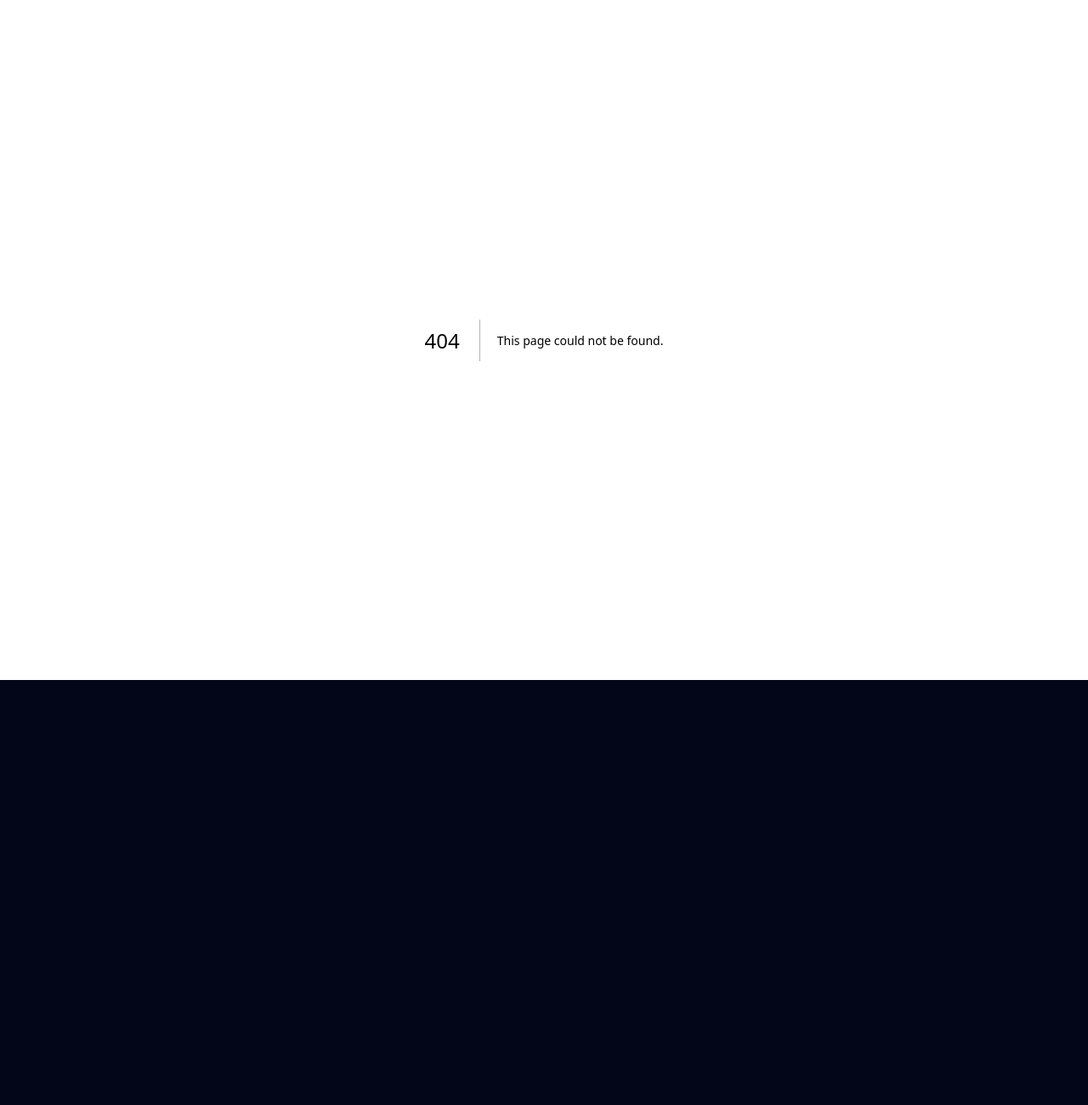
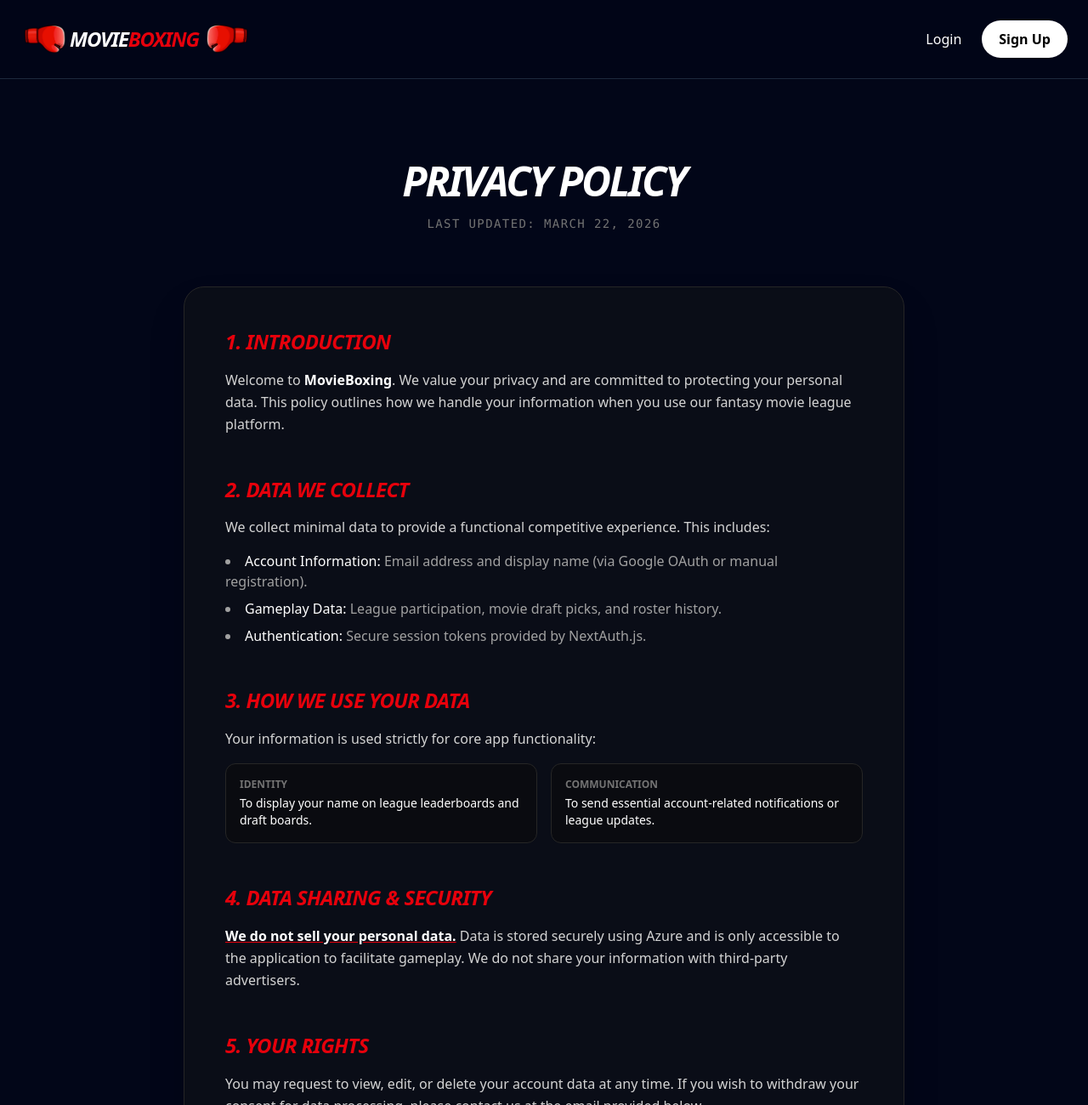
Before and after one commit to jgrantmoore/MovieBoxing, a Next.js app in the folder movie-boxing/: page /privacy in a window 1280 px wide. Before the commit this address had no page. Shown: the top 1300 px of the page at 85% size. Before the commit the page ends 800 px from the top, so only its background shows below. Built offline with nearby package versions, Linux system fonts and the light colour scheme; no server answers.

Commit message:
Added Privacy Policy

```diff
--- a/movie-boxing/app/components/Footer.tsx
+++ b/movie-boxing/app/components/Footer.tsx
@@ -1,9 +1,13 @@
+import Link from "next/link";
 
 
 const Footer: React.FC = () => {
     return (
         <footer className="py-10 text-center text-slate-600 text-sm">
-            &copy; {new Date().getFullYear()} Movie Boxing. All rights reserved.
+            <p>&copy; {new Date().getFullYear()} Movie Boxing. All rights reserved.</p>
+            <Link href="/privacy" className="ml-4 text-slate-600 hover:text-slate-300 transition-colors">
+                Privacy Policy
+            </Link>
         </footer>
     );
 };
--- a/movie-boxing/app/login/page.tsx
+++ b/movie-boxing/app/login/page.tsx
@@ -5,6 +5,8 @@ import { useRouter } from 'next/navigation';
 import { signIn } from 'next-auth/react';
 import MovieHeader from '../components/MovieHeader';
 import Navbar from '../components/Navbar';
+import Footer from '../components/Footer';
+import { Eye, EyeOff } from 'lucide-react';
 
 export default function LoginPage() {
     const [formData, setFormData] = useState({
@@ -14,6 +16,7 @@ export default function LoginPage() {
     const [loading, setLoading] = useState(false);
     const [error, setError] = useState('');
     const router = useRouter();
+    const [showPassword, setShowPassword] = useState(false);
 
     useEffect(() => {
         document.title = "Movie Boxing - Login";
@@ -21,7 +24,7 @@ export default function LoginPage() {
 
     useEffect(() => {
         // Just a "Ping" to wake up the Azure Function while the user is typing
-        fetch(`${process.env.NEXT_PUBLIC_AZURE_API_URL}/movies`, { method: 'GET' })
+        fetch(`${process.env.NEXT_PUBLIC_API_URL}/movies`, { method: 'GET' })
             .catch(() => { }); // We don't care if it fails, we just want to wake it up
     }, []);
 
@@ -87,20 +90,34 @@ export default function LoginPage() {
                                 />
                             </div>
 
-                            <div>
-                                <label htmlFor="password" className="block text-xs font-bold uppercase tracking-widest mb-2 text-neutral-400">
+                            <div className="space-y-2">
+                                <label htmlFor="password" className="block text-xs font-bold uppercase tracking-widest text-neutral-400">
                                     Password
                                 </label>
+                                <div className="relative group">
                                     <input
-                                    type="password"
+                                        type={showPassword ? "text" : "password"} // Dynamic type
                                         id="password"
                                         name="password"
                                         value={formData.password}
                                         onChange={handleChange}
                                         required
                                         placeholder="••••••••"
-                                    className="w-full px-4 py-3 bg-black border border-neutral-700 rounded-xl text-white focus:outline-none focus:border-white transition-colors placeholder:text-neutral-600"
+                                        className="w-full px-4 py-3 bg-black border border-neutral-700 rounded-xl text-white focus:outline-none focus:border-white transition-colors placeholder:text-neutral-600 pr-12" // pr-12 makes room for the button
                                     />
+                                    <button
+                                        type="button" // Important: prevents form submission
+                                        onClick={() => setShowPassword(!showPassword)}
+                                        className="absolute right-3 top-1/2 -translate-y-1/2 p-2 text-neutral-500 hover:text-white transition-colors focus:outline-none"
+                                        aria-label={showPassword ? "Hide password" : "Show password"}
+                                    >
+                                        {showPassword ? (
+                                            <EyeOff size={18} strokeWidth={2.5} />
+                                        ) : (
+                                            <Eye size={18} strokeWidth={2.5} />
+                                        )}
+                                    </button>
+                                </div>
                             </div>
 
                             {error && (
@@ -136,6 +153,7 @@ export default function LoginPage() {
                     </div>
                 </div>
             </main>
+            <Footer />
         </div>
     );
 }
--- /dev/null
+++ b/movie-boxing/app/privacy/page.tsx
@@ -0,0 +1,99 @@
+import React from 'react';
+import Navbar from "../components/Navbar";
+import Footer from '../components/Footer';
+
+export default function PrivacyPolicy() {
+    return (
+        <div className="min-h-screen bg-slate-950 text-white font-sans selection:bg-red-400 selection:text-black">
+            <Navbar />
+
+            <div className="max-w-4xl mx-auto px-6 py-24">
+                <header className="text-center mb-16">
+                    <h1 className="text-5xl font-black uppercase italic tracking-tighter mb-4">
+                        Privacy Policy
+                    </h1>
+                    <p className="text-neutral-500 font-mono text-sm uppercase tracking-widest">
+                        Last Updated: March 22, 2026
+                    </p>
+                </header>
+
+                <div className="space-y-12 bg-neutral-900/40 border border-neutral-800 p-8 md:p-12 rounded-3xl shadow-2xl">
+
+                    <section>
+                        <h2 className="text-2xl font-black uppercase italic text-red-600 mb-4 tracking-tight">
+                            1. Introduction
+                        </h2>
+                        <p className="text-neutral-300 leading-relaxed">
+                            Welcome to <span className="text-white font-bold">MovieBoxing</span>. We value your privacy and are committed to protecting your personal data. This policy outlines how we handle your information when you use our fantasy movie league platform.
+                        </p>
+                    </section>
+
+                    <section>
+                        <h2 className="text-2xl font-black uppercase italic text-red-600 mb-4 tracking-tight">
+                            2. Data We Collect
+                        </h2>
+                        <p className="text-neutral-300 mb-4">
+                            We collect minimal data to provide a functional competitive experience. This includes:
+                        </p>
+                        <ul className="list-disc list-inside space-y-2 text-neutral-400 font-medium">
+                            <li><span className="text-white">Account Information:</span> Email address and display name (via Google OAuth or manual registration).</li>
+                            <li><span className="text-white">Gameplay Data:</span> League participation, movie draft picks, and roster history.</li>
+                            <li><span className="text-white">Authentication:</span> Secure session tokens provided by NextAuth.js.</li>
+                        </ul>
+                    </section>
+
+                    <section>
+                        <h2 className="text-2xl font-black uppercase italic text-red-600 mb-4 tracking-tight">
+                            3. How We Use Your Data
+                        </h2>
+                        <p className="text-neutral-300 leading-relaxed">
+                            Your information is used strictly for core app functionality:
+                        </p>
+                        <div className="grid md:grid-cols-2 gap-4 mt-4">
+                            <div className="p-4 bg-neutral-950/50 border border-neutral-800 rounded-xl">
+                                <p className="text-xs font-bold text-neutral-500 uppercase mb-1">Identity</p>
+                                <p className="text-sm">To display your name on league leaderboards and draft boards.</p>
+                            </div>
+                            <div className="p-4 bg-neutral-950/50 border border-neutral-800 rounded-xl">
+                                <p className="text-xs font-bold text-neutral-500 uppercase mb-1">Communication</p>
+                                <p className="text-sm">To send essential account-related notifications or league updates.</p>
+                            </div>
+                        </div>
+                    </section>
+
+                    <section>
+                        <h2 className="text-2xl font-black uppercase italic text-red-600 mb-4 tracking-tight">
+                            4. Data Sharing & Security
+                        </h2>
+                        <p className="text-neutral-300 leading-relaxed">
+                            <span className="text-white font-bold underline decoration-red-600">We do not sell your personal data.</span> Data is stored securely using Azure and is only accessible to the application to facilitate gameplay. We do not share your information with third-party advertisers.
+                        </p>
+                    </section>
+
+                    <section>
+                        <h2 className="text-2xl font-black uppercase italic text-red-600 mb-4 tracking-tight">
+                            5. Your Rights
+                        </h2>
+                        <p className="text-neutral-300 leading-relaxed">
+                            You may request to view, edit, or delete your account data at any time. If you wish to withdraw your consent for data processing, please contact us at the email provided below.
+                        </p>
+                    </section>
+
+                    <section className="pt-8 border-t border-neutral-800">
+                        <h2 className="text-xl font-bold text-white mb-2">Questions?</h2>
+                        <p className="text-neutral-500 text-sm">
+                            Contact the MovieBoxing team at: <span className="text-red-500 font-mono">jgrantmoore17@gmail.com</span>
+                        </p>
+                    </section>
+                </div>
+
+                <div className="mt-12 text-center">
+                    <a href="/login" className="text-sm font-bold uppercase tracking-tighter text-neutral-500 hover:text-white transition-colors">
+                        ← Back to Login
+                    </a>
+                </div>
+            </div>
+            <Footer />
+        </div>
+    );
+}
--- a/movie-boxing/app/register/page.tsx
+++ b/movie-boxing/app/register/page.tsx
@@ -5,6 +5,7 @@ import { useRouter } from 'next/navigation';
 import MovieHeader from '../components/MovieHeader';
 import Navbar from '../components/Navbar';
 import { signIn } from 'next-auth/react';
+import Footer from '../components/Footer';
 
 const REGISTER_URL = process.env.NEXT_PUBLIC_REGISTER_URL; // Adjust if the endpoint differs
 
@@ -26,7 +27,7 @@ export default function Register() {
 
     useEffect(() => {
         // Just a "Ping" to wake up the Azure Function while the user is typing
-        fetch(`${process.env.NEXT_PUBLIC_AZURE_API_URL}/movies`, { method: 'GET' })
+        fetch(`${process.env.NEXT_PUBLIC_API_URL}/movies`, { method: 'GET' })
             .catch(() => { }); // We don't care if it fails, we just want to wake it up
     }, []);
 
@@ -94,7 +95,7 @@ export default function Register() {
                             <div className="grid grid-cols-2 gap-4">
                                 <div>
                                     <label htmlFor="name" className="block text-xs font-bold uppercase tracking-widest mb-2 text-neutral-400">
-                                        Name
+                                        Display Name
                                     </label>
                                     <input
                                         type="text"
@@ -103,7 +104,7 @@ export default function Register() {
                                         value={formData.name}
                                         onChange={handleChange}
                                         required
-                                        placeholder="John Doe"
+                                        placeholder="John"
                                         className="w-full px-4 py-3 bg-black border border-neutral-700 rounded-xl text-white focus:outline-none focus:border-white transition-colors placeholder:text-neutral-600"
                                     />
                                 </div>
@@ -194,7 +195,7 @@ export default function Register() {
                                 className="w-full bg-white text-black font-bold py-3 rounded-lg flex items-center justify-center gap-2 hover:bg-neutral-200 transition-all mb-4"
                             >
                                 <img src="/google-icon.svg" className="w-5 h-5" alt="Google" />
-                                Sign up`` with Google
+                                Sign up with Google
                             </button>
                             <p className="text-neutral-400 text-sm">
                                 Already have an account?{' '}
@@ -206,6 +207,7 @@ export default function Register() {
                     </div>
                 </div>
             </main>
+            <Footer />
         </div>
     );
 }
--- a/movie-boxing/auth.ts
+++ b/movie-boxing/auth.ts
@@ -91,8 +91,6 @@ export const authOptions: NextAuthOptions = {
             body: JSON.stringify({
               email: user.email,
               name: user.name,
-              image: user.image,
-              googleId: user.id
             }),
             headers: { 'Content-Type': 'application/json' }
           });
```
Also changed, not shown: 1 other file (tests, documents, lock files or other folders). Lines whose indentation alone changed are shown as unchanged.
